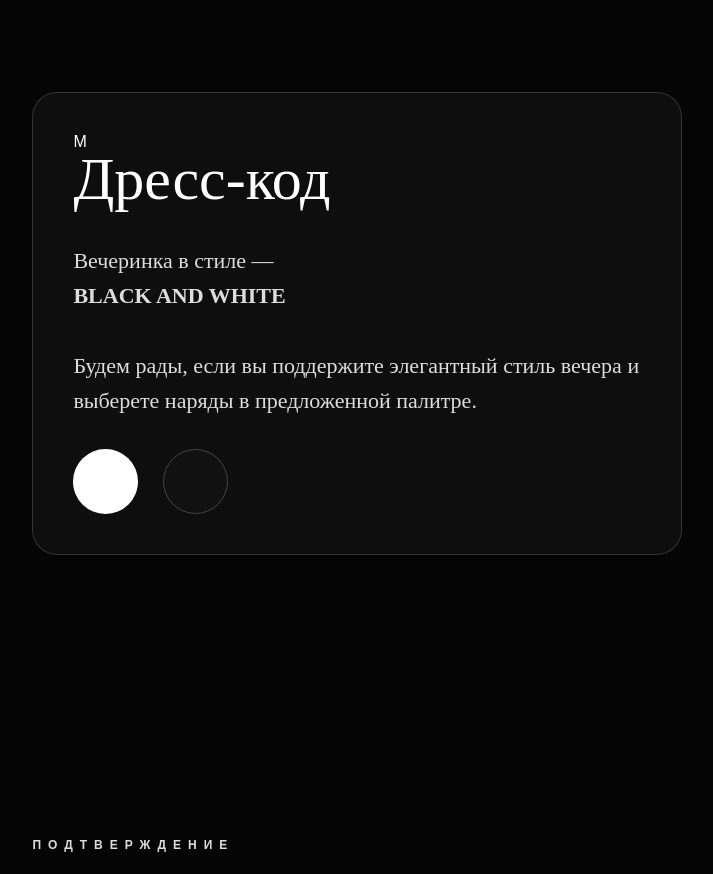
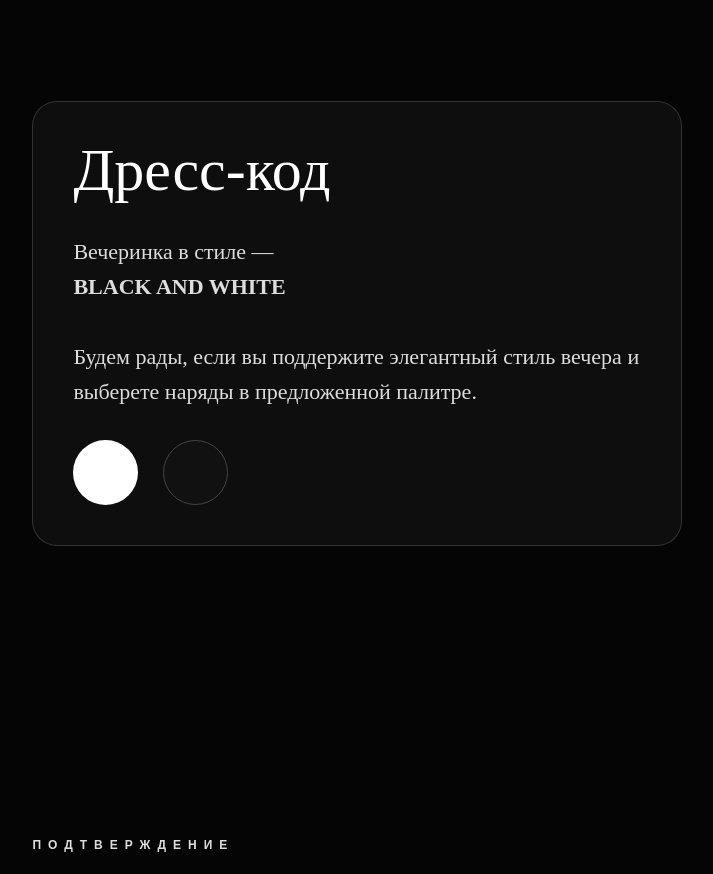
Before and after one commit to d13176428-png/birthday-invite4, a website: page public/index.html in a window 1280 px wide. Shown: the part 1800-2674 px from the top of the page, without its empty margins (70-783 px from the left). Drawn offline with Linux system fonts and the light colour scheme.

Commit message:
Update index.html

```diff
--- a/public/index.html
+++ b/public/index.html
@@ -176,7 +176,7 @@ target="_blank">
 
 <span></span>
 
-M
+
 
 <span></span>
 
```
